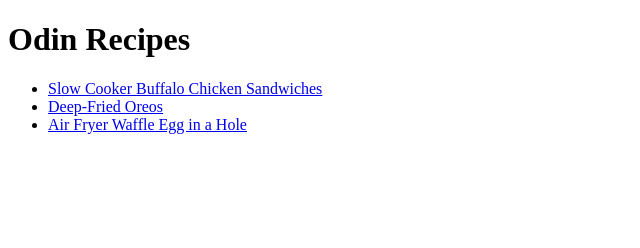
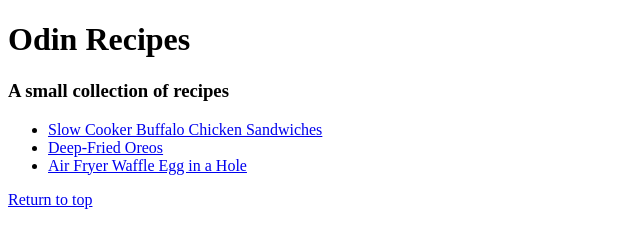
Before and after one commit to GarglemyGabagool/odin-recipes, a plain HTML site: page index.html in a window 1280 px wide. Shown: the whole page, without its empty margins (0-640 px from the left). Drawn offline with Linux system fonts and the light colour scheme.

Commit message:
feat: Added a link to the bottom of the homepage to return to the top.

```diff
--- a/index.html
+++ b/index.html
@@ -6,10 +6,12 @@
     </head>
     <body>
         <h1>Odin Recipes</h1>
+        <h3>A small collection of recipes</h3>
         <ul>
             <li><a href="recipes/buffchicksand.html">Slow Cooker Buffalo Chicken Sandwiches</a></li>
             <li><a href="recipes/friedoreos.html">Deep-Fried Oreos</a></li>
             <li><a href="recipes/airfryerwaffle.html">Air Fryer Waffle Egg in a Hole</a></li>
         </ul>
+        <a href="#header">Return to top</a>
     </body>
 </html>
```
